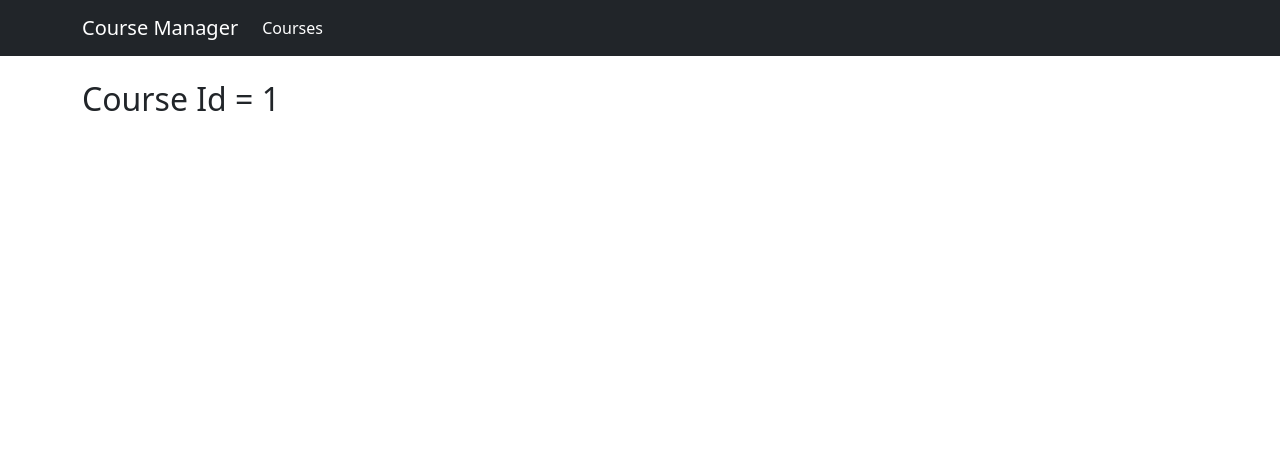
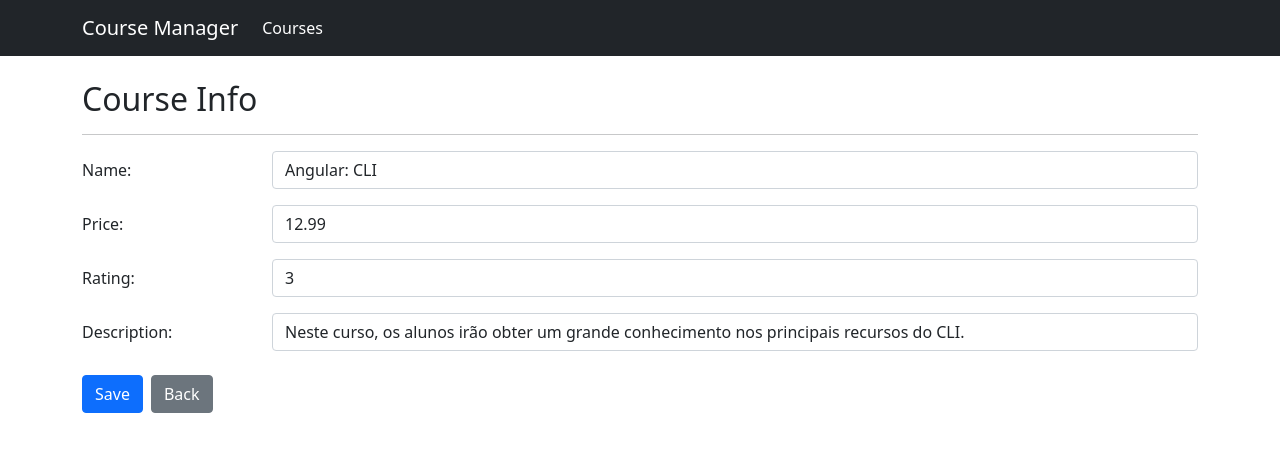
Before and after one commit to filipesalesaraujo/course-manager, an Angular app: page /courses/info/1 in a window 1280 px wide. Shown: the top 452 px of the page. Built offline with nearby package versions, Linux system fonts and the light colour scheme.

Commit message:
Trabalhando com formulários e templates

```diff
--- a/src/app/app.module.ts
+++ b/src/app/app.module.ts
@@ -19,7 +19,8 @@ import { CourseInfoComponent } from './courses/course-info.component';
     ReplacePipe,
     NavBarComponent,
     Error404Component,
-    CourseListComponent
+    CourseListComponent,
+    CourseInfoComponent
   ],
   imports: [
     BrowserModule,
--- a/src/app/courses/course-info.component.html
+++ b/src/app/courses/course-info.component.html
@@ -1 +1,44 @@
-<h2>Course Id = {{ courseId }}</h2>
+<h2>Course Info</h2>
+
+<hr />
+
+<form #courseForm="ngForm">
+
+    <div class="form-group row mb-3">
+        <label class="col-sm-2 col-form-label">Name:</label>
+        <div class="col-sm-10">
+            <input [(ngModel)]="course.name" type="text" required name="name" #courseName="ngModel"
+                [ngClass]="{'is-invalid': courseName.invalid}" class="form-control">
+            <div class="invalid-feedback"><span>Course name is required</span></div>
+        </div>
+    </div>
+
+    <div class="form-group row mb-3">
+        <label class="col-sm-2 col-form-label">Price:</label>
+        <div class="col-sm-10">
+            <input [(ngModel)]="course.price" type="number" required name="price" #coursePrice="ngModel"
+                [ngClass]="{'is-invalid': coursePrice.invalid}" class="form-control">
+            <div class="invalid-feedback"><span>Course price is required</span></div>
+        </div>
+    </div>
+
+    <div class="form-group row mb-3">
+        <label class="col-sm-2 col-form-label">Rating:</label>
+        <div class="col-sm-10">
+            <input [(ngModel)]="course.rating" type="number" required name="rating" #courseRating="ngModel"
+                [ngClass]="{'is-invalid': courseRating.invalid}" class="form-control">
+            <div class="invalid-feedback"><span>Course rating is required</span></div>
+        </div>
+    </div>
+
+    <div class="form-group row mb-3">
+        <label class="col-sm-2 col-form-label">Description:</label>
+        <div class="col-sm-10">
+            <input [(ngModel)]="course.description" type="text" required name="description" #courseDescription="ngModel"
+                [ngClass]="{'is-invalid': courseDescription.invalid}" class="form-control">
+            <div class="invalid-feedback"><span>Course description is required</span></div>
+        </div>
+    </div>
+    <button [disabled]="courseForm.invalid" (click)="save" class="btn btn-primary">Save</button>
+    <button [routerLink]="['/courses']" class="btn btn-secondary m-2">Back</button>
+</form>
--- a/src/app/courses/course-info.component.ts
+++ b/src/app/courses/course-info.component.ts
@@ -1,16 +1,27 @@
 import { Component, OnInit } from '@angular/core';
 import { ActivatedRoute } from '@angular/router';
+import { Course } from './course.model';
+import { CourseService } from './course.service';
 
 @Component({
   templateUrl: './course-info.component.html',
 })
 export class CourseInfoComponent implements OnInit {
-  courseId!: number;
+  course!: Course;
 
-  constructor(private activatedRoute: ActivatedRoute) {}
+  constructor(
+    private activatedRoute: ActivatedRoute,
+    private courseService: CourseService
+  ) {}
 
   ngOnInit(): void {
-    // @ts-ignore
-    this.courseId = +this.activatedRoute.snapshot.paramMap.get('id');
+    this.course = this.courseService.retrieveById(
+      // @ts-ignore
+      +this.activatedRoute.snapshot.paramMap.get('id')
+    );
+  }
+
+  save(): void {
+    this.courseService.save(this.course);
   }
 }
--- a/src/app/courses/course.service.ts
+++ b/src/app/courses/course.service.ts
@@ -1,4 +1,5 @@
 import { Injectable } from '@angular/core';
+import { of } from 'rxjs';
 import { Course } from './course.model';
 
 @Injectable({
@@ -7,6 +8,20 @@ import { Course } from './course.model';
 export class CourseService {
   retrieveAll(): Course[] {
     return COURSES;
+  }
+
+  retrieveById(id: number): Course {
+    // @ts-ignore
+    return COURSES.find((courseIterator: Course) => courseIterator.id === id);
+  }
+
+  save(course: Course): void {
+    if (course.id) {
+      const index = COURSES.findIndex(
+        (courseIterator: Course) => courseIterator.id === course.id
+      );
+      COURSES[index] = course;
+    }
   }
 }
 
```
